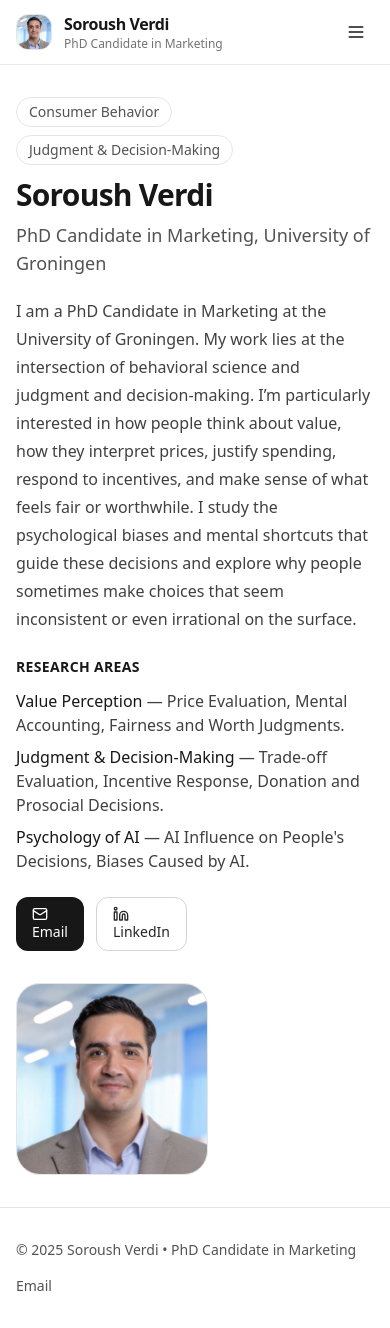
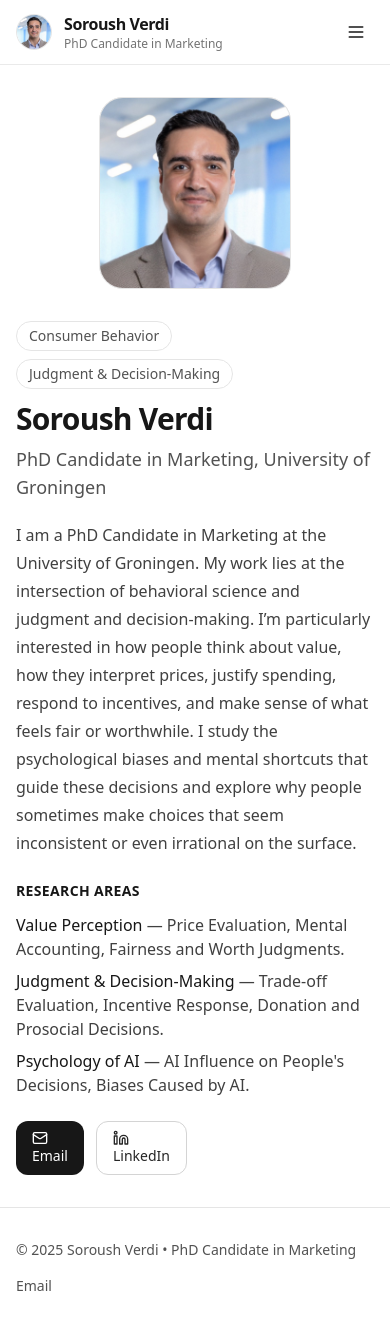
Before and after one commit to soroushverdi/soroushverdi.github.io, a React (Vite) app: page / in a window 390 px wide. Built offline with nearby package versions, Linux system fonts and the light colour scheme.

Commit message:
Update MarketingPhDWebsite.tsx

```diff
--- a/src/MarketingPhDWebsite.tsx
+++ b/src/MarketingPhDWebsite.tsx
@@ -1,5 +1,9 @@
 import React, { useState, useMemo, useEffect } from "react";
 import { Menu, X, Mail, Linkedin, GraduationCap, FileText, Home as HomeIcon, ExternalLink, ArrowRight } from "lucide-react";
+
+// Minimal, responsive, single-file React site styled with TailwindCSS
+// Pages: Home, Research & Publications, Teaching
+// Replace placeholder text/links with your real content. Safe to print/export.
 
 const navItems = [
   { key: "home", label: "Home", icon: HomeIcon },
@@ -91,11 +95,10 @@ function Header({ current, setCurrent }: { current: string; setCurrent: (key: st
         <div className="flex items-center justify-between py-3">
           <div className="flex items-center gap-3">
             <img
-  src="/headshot.jpg"            // or your external URL
-  alt="Soroush Verdi"
-  className="h-9 w-9 rounded-xl object-cover border border-neutral-200 dark:border-neutral-700"
-/>
-
+              src="/headshot.jpg"  /* place your image at public/headshot.jpg */
+              alt="Soroush Verdi"
+              className="h-9 w-9 rounded-full object-cover border border-neutral-200 dark:border-neutral-700"
+            />
             <div className="flex flex-col">
               <span className="text-base font-semibold tracking-tight text-neutral-900 dark:text-white">Soroush Verdi</span>
               <span className="text-xs text-neutral-500 dark:text-neutral-400">PhD Candidate in Marketing</span>
@@ -161,8 +164,22 @@ function Hero() {
   return (
     <section className="relative">
       <Container>
+        {/* Two-column hero: text + photo. On mobile, text comes first. */}
         <div className="grid grid-cols-1 md:grid-cols-2 gap-8 md:gap-12 items-center py-8 md:py-12">
-          <div className="order-1">
+          {/* Photo FIRST on mobile, right on desktop */}
+          <div className="order-1 md:order-2 flex justify-center md:justify-end">
+            <div className="relative h-48 w-48 sm:h-56 sm:w-56 md:h-64 md:w-64">
+              <div className="absolute inset-0 rounded-3xl bg-gradient-to-br from-neutral-200 to-neutral-50 dark:from-neutral-800 dark:to-neutral-900" />
+              <img
+                className="relative z-10 h-full w-full rounded-3xl object-cover object-center border border-neutral-200 dark:border-neutral-800"
+                src="/headshot.jpg"
+                alt="Headshot"
+              />
+            </div>
+          </div>
+
+          {/* Text AFTER photo on mobile, left on desktop */}
+          <div className="order-2 md:order-1">
             <div className="mb-3 flex flex-wrap gap-2">
               <Pill>Consumer Behavior</Pill>
               <Pill>Judgment & Decision-Making</Pill>
@@ -171,9 +188,13 @@ function Hero() {
               Soroush Verdi
             </h1>
             <p className="mt-2 text-lg text-neutral-600 dark:text-neutral-300">PhD Candidate in Marketing, University of Groningen</p>
+
+            {/* Bio */}
             <p className="mt-5 max-w-2xl leading-7 text-neutral-700 dark:text-neutral-300">
               I am a PhD Candidate in Marketing at the University of Groningen. My work lies at the intersection of behavioral science and judgment and decision-making. I’m particularly interested in how people think about value, how they interpret prices, justify spending, respond to incentives, and make sense of what feels fair or worthwhile. I study the psychological biases and mental shortcuts that guide these decisions and explore why people sometimes make choices that seem inconsistent or even irrational on the surface.
             </p>
+
+            {/* Research Areas */}
             <div className="mt-6">
               <h3 className="text-sm font-semibold tracking-wide text-neutral-900 dark:text-white uppercase">Research Areas</h3>
               <ul className="mt-3 space-y-2 text-neutral-700 dark:text-neutral-300">
@@ -188,19 +209,10 @@ function Hero() {
                 </li>
               </ul>
             </div>
+
             <div className="mt-6 flex flex-wrap gap-3">
               <Button href="mailto:s.verdi@rug.nl" icon={Mail}>Email</Button>
               <Button href="https://www.linkedin.com/in/soroushverdi/" icon={Linkedin} variant="outline">LinkedIn</Button>
-            </div>
-          </div>
-          <div className="order-2 md:order-2 flex md:justify-end">
-            <div className="relative h-48 w-48 sm:h-56 sm:w-56 md:h-64 md:w-64">
-              <div className="absolute inset-0 rounded-3xl bg-gradient-to-br from-neutral-200 to-neutral-50 dark:from-neutral-800 dark:to-neutral-900" />
-              <img
-                className="relative z-10 h-full w-full rounded-3xl object-cover object-center border border-neutral-200 dark:border-neutral-800"
-                src="/headshot.jpg"
-                alt="Headshot"
-              />
             </div>
           </div>
         </div>
@@ -224,9 +236,12 @@ function ResearchPage() {
         <Container>
           <div className="mb-6 md:mb-8">
             <h1 className="text-xl md:text-2xl font-semibold text-neutral-900 dark:text-white">Research & Publications</h1>
-            <p className="mt-2 text-neutral-600 dark:text-neutral-300 max-w-3xl"></p>
+            <p className="mt-2 text-neutral-600 dark:text-neutral-300 max-w-3xl">
+            </p>
           </div>
+
           <div className="grid grid-cols-1 gap-6 md:gap-8">
+            {/* Overview of research (soft card style) */}
             <div className="rounded-3xl border border-neutral-200 dark:border-neutral-800 bg-neutral-50/70 dark:bg-neutral-900/50 shadow-sm">
               <div className="p-6 md:p-8">
                 <h2 className="text-xl md:text-2xl font-semibold tracking-tight text-neutral-900 dark:text-white">Overview of research</h2>
@@ -240,9 +255,12 @@ function ResearchPage() {
                 </div>
               </div>
             </div>
+
+            {/* Working Papers / Publications (soft card style) */}
             <div className="rounded-3xl border border-neutral-200 dark:border-neutral-800 bg-neutral-50/70 dark:bg-neutral-900/50 shadow-sm">
               <div className="p-6 md:p-8">
                 <h2 className="text-xl md:text-2xl font-semibold tracking-tight text-neutral-900 dark:text-white">Working Papers / Publications</h2>
+
                 <div className="mt-6 space-y-6">
                   <article>
                     <h3 className="text-base md:text-lg font-semibold text-neutral-900 dark:text-white">
@@ -274,7 +292,9 @@ function TeachingPage() {
               Courses I currently teach/supervise and a record of past teaching.
             </p>
           </div>
+
           <div className="grid grid-cols-1 gap-6 md:gap-8">
+            {/* Current Courses card */}
             <div className="rounded-3xl border border-neutral-200 dark:border-neutral-800 bg-neutral-50/70 dark:bg-neutral-900/50 shadow-sm">
               <div className="p-6 md:p-8">
                 <h2 className="text-xl md:text-2xl font-semibold tracking-tight text-neutral-900 dark:text-white">Current Courses</h2>
@@ -291,6 +311,8 @@ function TeachingPage() {
                 </ul>
               </div>
             </div>
+
+            {/* Past Courses card */}
             <div className="rounded-3xl border border-neutral-200 dark:border-neutral-800 bg-neutral-50/70 dark:bg-neutral-900/50 shadow-sm">
               <div className="p-6 md:p-8">
                 <h2 className="text-xl md:text-2xl font-semibold tracking-tight text-neutral-900 dark:text-white">Past Courses</h2>
@@ -328,19 +350,25 @@ export default function MarketingPhDWebsite() {
   const [theme, setTheme] = useState<"light" | "dark">("light");
 
   useEffect(() => {
+    // Prefers-color-scheme sync on first load
     const prefersDark = typeof window !== 'undefined' && window.matchMedia && window.matchMedia('(prefers-color-scheme: dark)').matches;
     setTheme(prefersDark ? "dark" : "light");
   }, []);
 
+  // Apply theme class to <html> (no visible toggle, respects system preference)
   useEffect(() => {
     if (typeof document !== 'undefined') {
       document.documentElement.classList.toggle('dark', theme === 'dark');
     }
   }, [theme]);
 
+  // Runtime sanity checks (micro-tests)
   useEffect(() => {
+    // Test 1: nav items present
     console.assert(navItems.map(n => n.key).join(',') === 'home,research,teaching', 'Expected nav keys to be home,research,teaching');
+    // Test 2: classNames helper
     console.assert(classNames('a', 'b') === 'a b', 'classNames should join non-falsy strings with a space');
+    // Test 3: header exists
     const header = document.querySelector('header');
     console.assert(!!header, 'Header should render');
   }, []);
@@ -361,6 +389,7 @@ export default function MarketingPhDWebsite() {
       <Header current={current} setCurrent={setCurrent} />
       {Page}
       <Footer />
+      {/* Skip link for accessibility */}
       <a href="#main" className="sr-only focus:not-sr-only">Skip to content</a>
     </div>
   );
```
